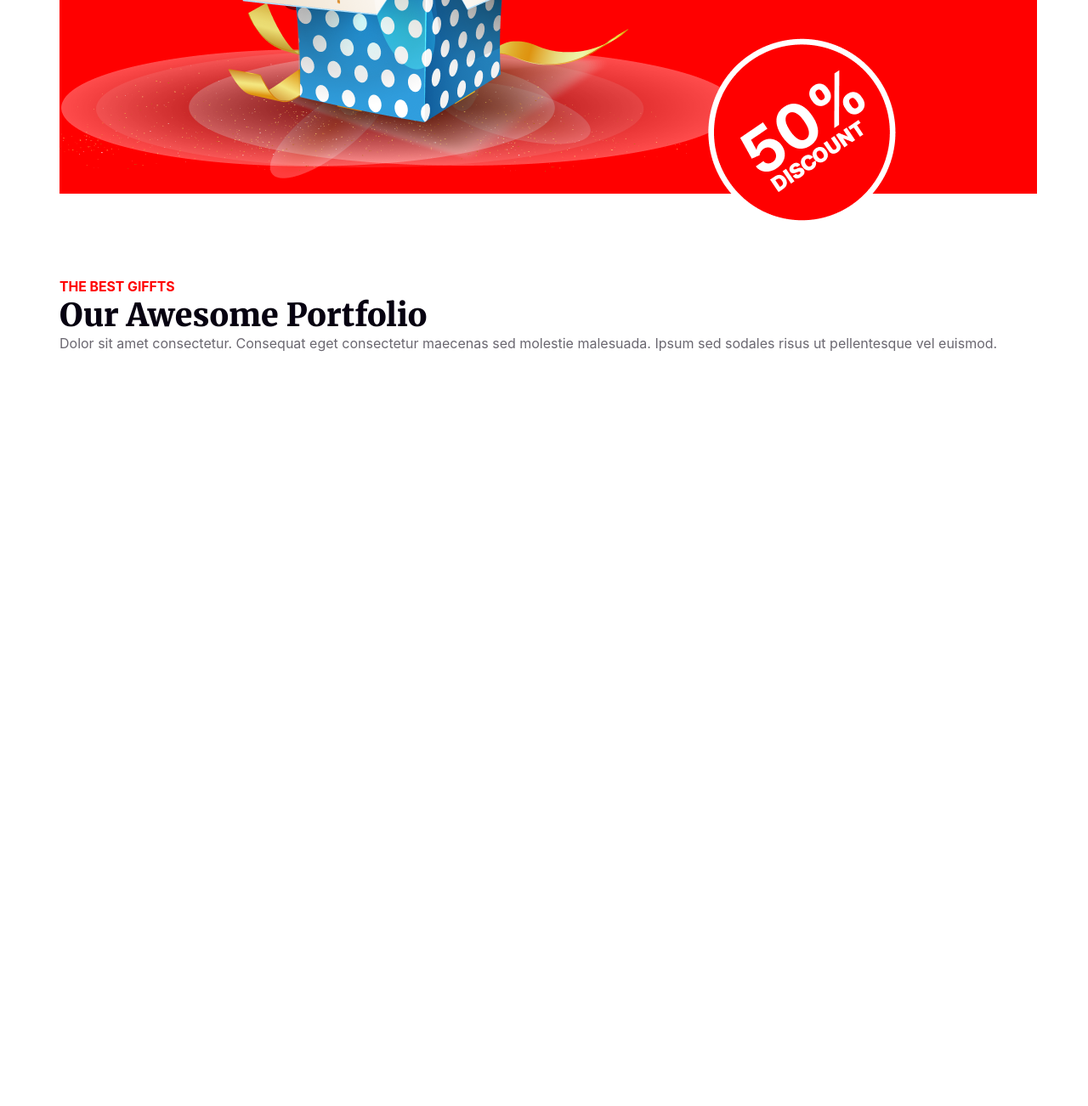
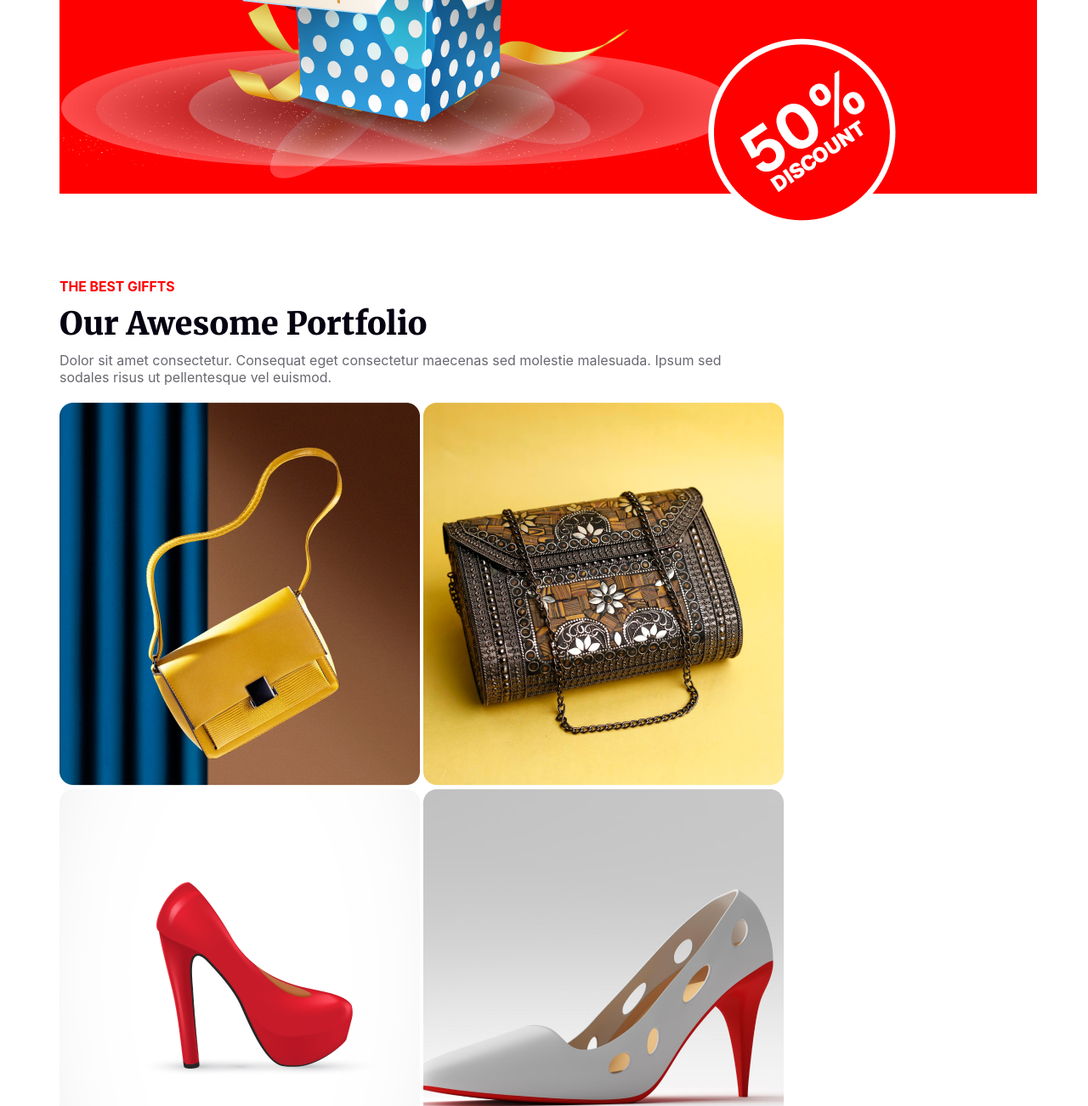
Before and after one commit to MdJowelAhmed/new-year-repo, a plain HTML site: page index.html in a window 1280 px wide. Shown: the part 3894-5196 px from the top of the page at 85% size. Before the commit the page ends 4308 px from the top, so only its background shows below. Drawn offline with Linux system fonts and the light colour scheme.

Commit message:
image file

```diff
--- a/index.html
+++ b/index.html
@@ -137,6 +137,14 @@
                     <p>Dolor sit amet consectetur. Consequat eget consectetur maecenas sed molestie malesuada. Ipsum sed sodales risus ut pellentesque vel euismod. </p>
                 </div>
             </div>
+            <div class="portfilio-image-container">
+                <img class="portfolio-image" src="images/resources/Rectangle 3.png" alt="Rectangle 3">
+                <img  class="portfolio-image" src="images/resources/Rectangle 4.png" alt="Rectangle 4">
+                <img  class="portfolio-image" src="images/resources/Rectangle 5.png" alt="Rectangle 5">
+                <img  class="portfolio-image" src="images/resources/Rectangle 6.png" alt="Rectangle 6">
+                <img  class="portfolio-image" src="images/resources/Rectangle 7.png" alt="Rectangle 7">
+                <img  class="portfolio-image" src="images/resources/Rectangle 8.png" alt="Rectangle 8">
+            </div>
         </section>
     </main>
     <footer>
--- a/styles/new year.css
+++ b/styles/new year.css
@@ -309,6 +309,7 @@ body {
     font-size: 32px;
     font-weight: 900;
     color: #070211;
+    margin: 10px 0px;
 }
 
 .portfolio-description {
@@ -316,4 +317,11 @@ body {
     font-family: Inter;
     font-size: 16px;
     font-weight: 400;
+    width: 800px;
 }
+.portfilio-image-container{
+    margin: 20px 70px 10px 70px;
+}
+.portfolio-image{
+
+}
```
